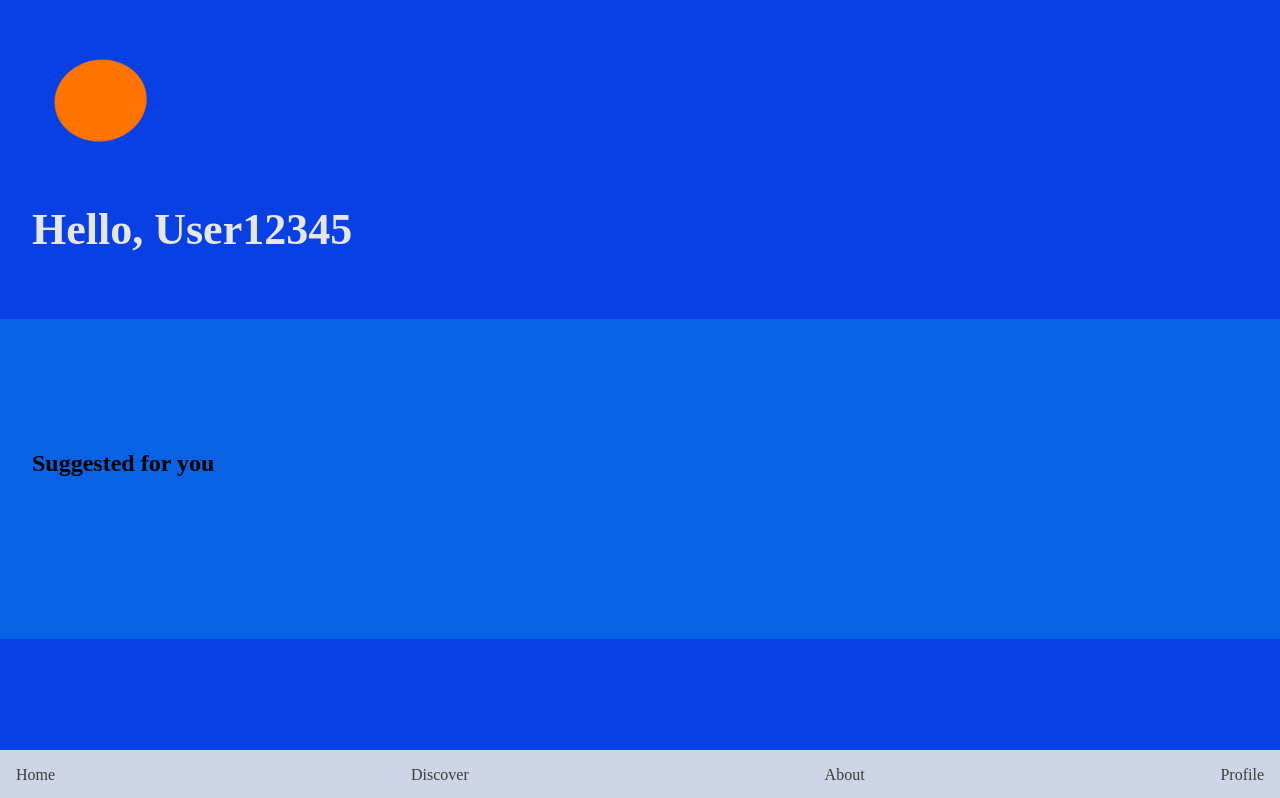
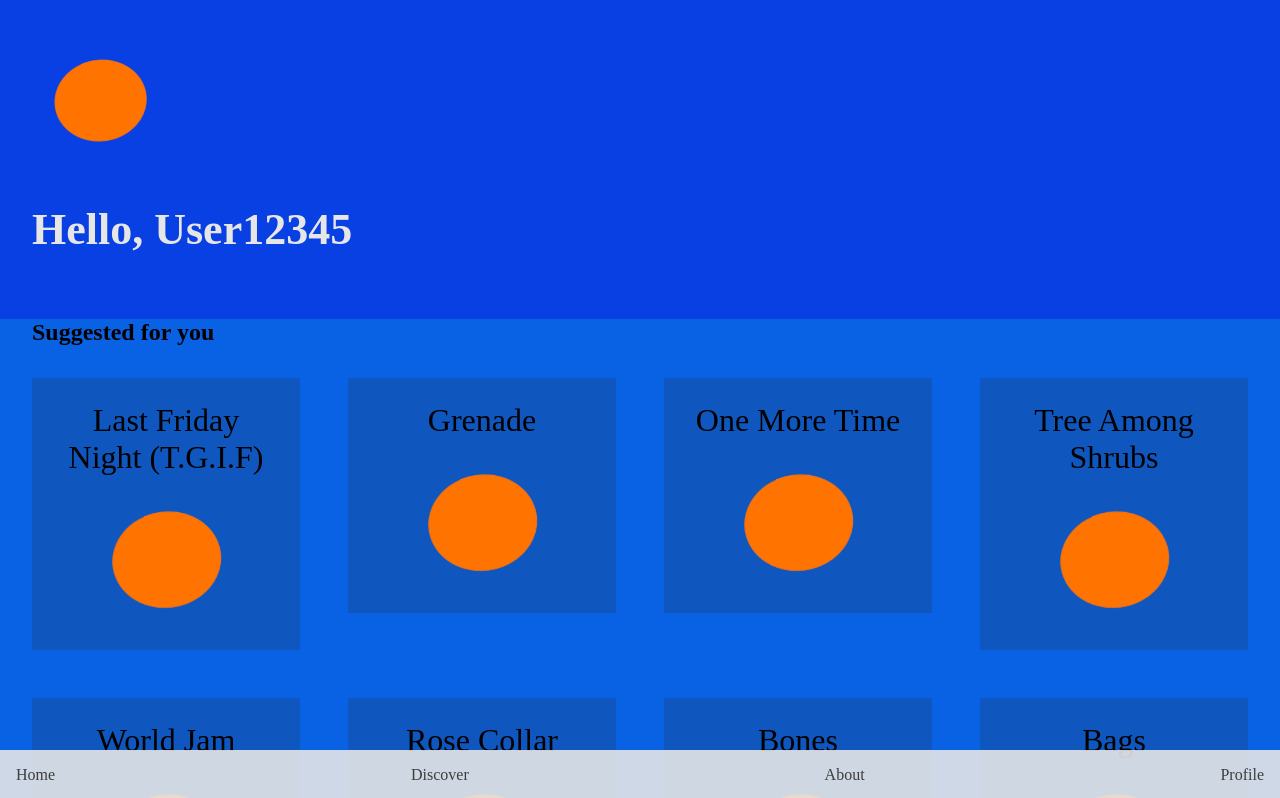
Before and after one commit to ryanvuu/437-project, a React (Vite) app in the folder packages/frontend/: page / in a window 1280 px wide. Shown: the top 798 px of the page. Built offline with nearby package versions, Linux system fonts and the light colour scheme.

Commit message:
set default states to have some data

```diff
--- a/packages/frontend/src/App.tsx
+++ b/packages/frontend/src/App.tsx
@@ -10,8 +10,8 @@ const genres = ["pop", "rock", "hip-hop", "indie", "r&b", "jazz", "classical", "
 
 function App() {
   const [displayName, setDisplayName] = useState("User12345");
-  const [favSongs, setFavSongs] = useState<string[]>([]);
-  const [favGenres, setFavGenres] = useState<string[]>([]);
+  const [favSongs, setFavSongs] = useState<string[]>(["song-12", "song-5", "song-2", "song-10"]);
+  const [favGenres, setFavGenres] = useState<string[]>(["pop", "edm", "indie"]);
 
   function toggleFavSong(songId: string) {
     if (favSongs.includes(songId)) {
--- a/packages/frontend/src/pages/Home.tsx
+++ b/packages/frontend/src/pages/Home.tsx
@@ -25,6 +25,7 @@ export function Home(props: IHome) {
           {SONG_LIST?.map((song) => (
             props.favGenres.includes(song.genre.toLowerCase()) ? (
               <SongItem
+                key={song.id}
                 song={song}
                 layout="vertical"
                 favSongs={props.favSongs}
--- a/packages/frontend/src/pages/Profile.tsx
+++ b/packages/frontend/src/pages/Profile.tsx
@@ -44,7 +44,7 @@ export function Profile(props: IProfile) {
             <div className="profile-item genre-favs">
               <ul className="fav-genres-list">
                 {props.favGenres?.map((genre) => (
-                  <li>{genre}</li>
+                  <li key={genre}>{genre}</li>
                 ))}
               </ul>
 
--- a/packages/frontend/src/styles/index.css
+++ b/packages/frontend/src/styles/index.css
@@ -46,7 +46,7 @@ h2.h2-home {
   text-align: center;
   padding: 1rem;
   background-color: rgba(44, 44, 44, 0.197);
-  height: 100%;
+  min-height: 100%;
 }
 
 .suggestions-item > p {
```
